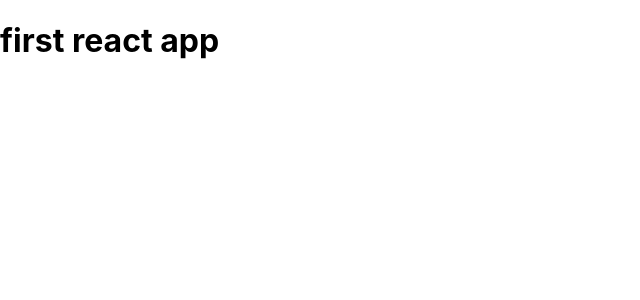
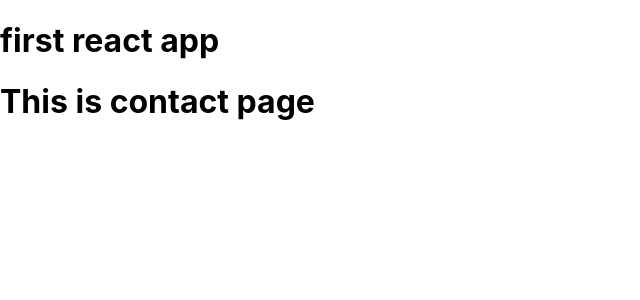
Before and after one commit to saurabh-saraswat21/ReactBasics, a React (Create React App) app in the folder reactapp/: page / in a window 1280 px wide. Shown: the top 300 px of the page, without its empty margins (0-640 px from the left). Built offline with nearby package versions, Linux system fonts and the light colour scheme.

Commit message:
add a child component

```diff
--- a/reactapp/src/App.js
+++ b/reactapp/src/App.js
@@ -1,10 +1,10 @@
 import React from 'react';
+import Contact from './Contact'
 function App() {
   return (
     <div className="App">
-      <h1>
-        first react app
-      </h1>
+      <h1> first react app</h1>
+      <Contact />
     </div>
   );
 }
```
